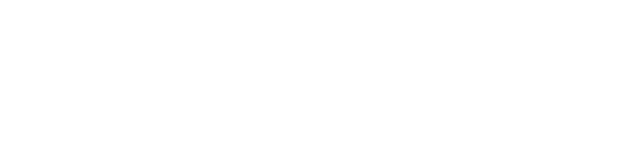
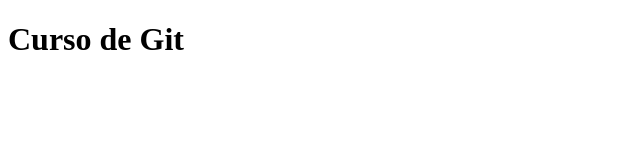
Before and after one commit to pvalentin09/CursoGit, a plain HTML site: page index.html in a window 1280 px wide. Shown: the whole page, without its empty margins (0-640 px from the left). Drawn offline with Linux system fonts and the light colour scheme.

Commit message:
Modificando el index y creando archivo de css

```diff
--- /dev/null
+++ b/index.css
@@ -0,0 +1 @@
+/*Archivo de estilos*/
--- a/index.html
+++ b/index.html
@@ -7,6 +7,6 @@
     <title>Curso Git</title>
 </head>
 <body>
-
+    <h1>Curso de Git</h1>
 </body>
 </html>
```
